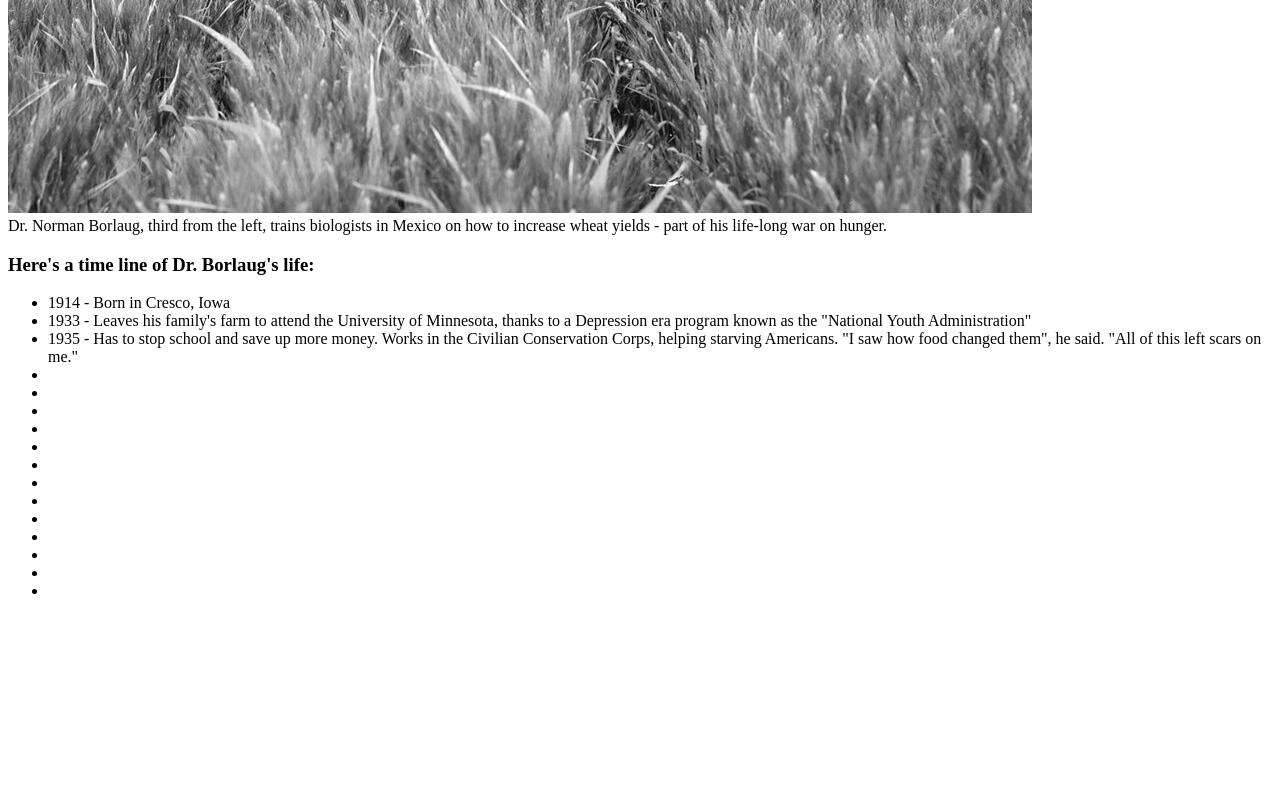
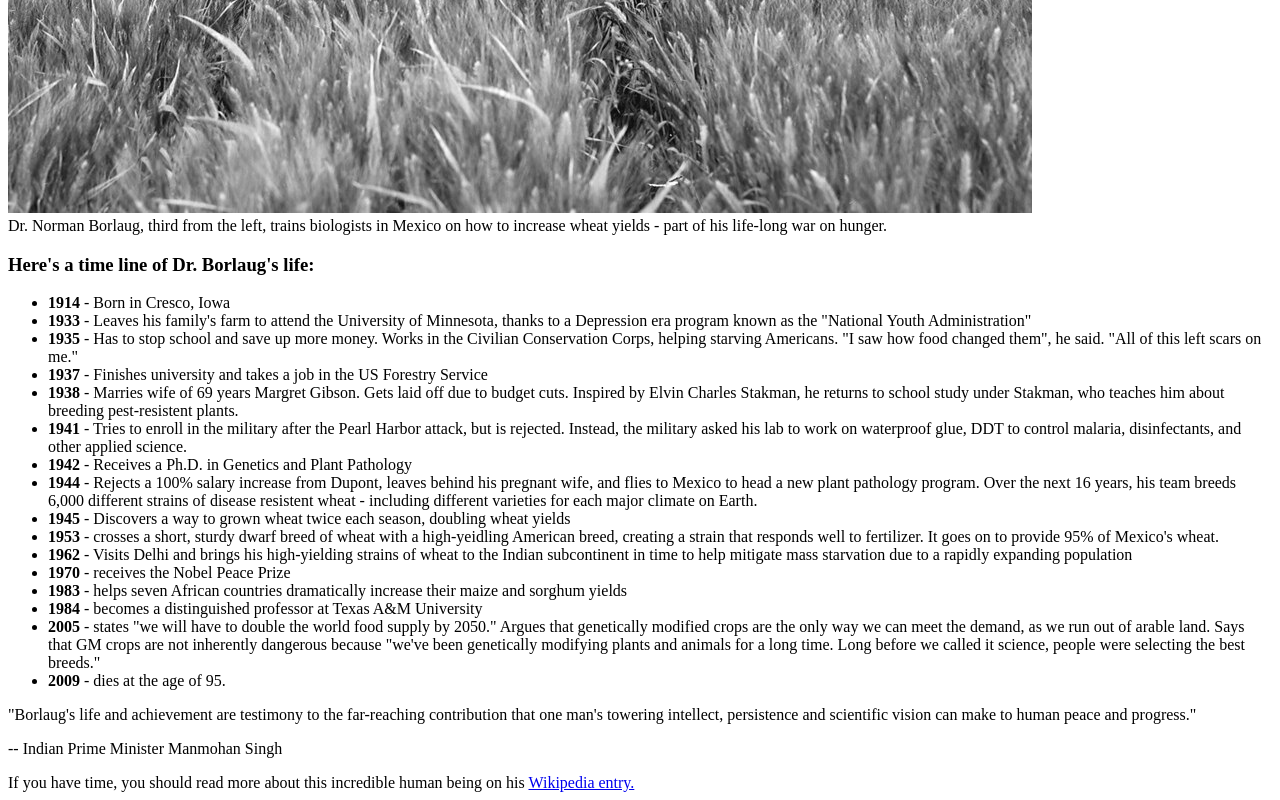
Before and after one commit to Mike-95/tribute-page, a plain HTML site: page index.html in a window 1280 px wide. Shown: the part 524-1324 px from the top of the page. Before the commit the page ends 1140 px from the top, so only its background shows below. Drawn offline with Linux system fonts and the light colour scheme.

Commit message:
completed html strcuture

```diff
--- a/index.html
+++ b/index.html
@@ -5,6 +5,8 @@
     <meta charset="UTF-8">
     <meta name="viewport" content="width=device-width, initial-scale=1.0">
     <title>Tribute page</title>
+
+    <link rel="stylesheet" href="styles.css">
 </head>
 
 <body>
@@ -19,28 +21,57 @@
         <div id="tribute-info">
             <h3 id="tribute-subject">Here's a time line of Dr. Borlaug's life:</h3>
             <ul>
-                <li>1914 - Born in Cresco, Iowa</li>
-                <li>1933 - Leaves his family's farm to attend the University of Minnesota, thanks to a Depression era
+                <li><strong>1914</strong> - Born in Cresco, Iowa</li>
+                <li><strong>1933</strong> - Leaves his family's farm to attend the University of Minnesota, thanks to a
+                    Depression era
                     program known as the "National Youth Administration"</li>
-                <li>1935 - Has to stop school and save up more money. Works in the Civilian Conservation Corps, helping
+                <li><strong>1935</strong> - Has to stop school and save up more money. Works in the Civilian
+                    Conservation Corps, helping
                     starving Americans. "I saw how food changed them", he said. "All of this left scars on me."</li>
-                <li></li>
-                <li></li>
-                <li></li>
-                <li></li>
-                <li></li>
-                <li></li>
-                <li></li>
-                <li></li>
-                <li></li>
-                <li></li>
-                <li></li>
-                <li></li>
-                <li></li>
+                <li><strong>1937</strong> - Finishes university and takes a job in the US Forestry Service</li>
+                <li><strong>1938</strong> - Marries wife of 69 years Margret Gibson. Gets laid off due to budget cuts.
+                    Inspired by Elvin
+                    Charles Stakman, he returns to school study under Stakman, who teaches him about breeding
+                    pest-resistent plants.</li>
+                <li><strong>1941</strong> - Tries to enroll in the military after the Pearl Harbor attack, but is
+                    rejected. Instead, the
+                    military asked his lab to work on waterproof glue, DDT to control malaria, disinfectants, and other
+                    applied science.</li>
+                <li><strong>1942</strong> - Receives a Ph.D. in Genetics and Plant Pathology</li>
+                <li><strong>1944</strong> - Rejects a 100% salary increase from Dupont, leaves behind his pregnant wife,
+                    and flies to
+                    Mexico to head a new plant pathology program. Over the next 16 years, his team breeds 6,000
+                    different strains of disease resistent wheat - including different varieties for each major climate
+                    on Earth.</li>
+                <li><strong>1945</strong> - Discovers a way to grown wheat twice each season, doubling wheat yields</li>
+                <li><strong>1953</strong> - crosses a short, sturdy dwarf breed of wheat with a high-yeidling American
+                    breed, creating a
+                    strain that responds well to fertilizer. It goes on to provide 95% of Mexico's wheat.</li>
+                <li><strong>1962</strong> - Visits Delhi and brings his high-yielding strains of wheat to the Indian
+                    subcontinent in time
+                    to help mitigate mass starvation due to a rapidly expanding population</li>
+                <li><strong>1970</strong> - receives the Nobel Peace Prize</li>
+                <li><strong>1983</strong> - helps seven African countries dramatically increase their maize and sorghum
+                    yields
+                </li>
+                <li><strong>1984</strong> - becomes a distinguished professor at Texas A&M University</li>
+                <li><strong> 2005</strong> - states "we will have to double the world food supply by 2050." Argues that
+                    genetically
+                    modified crops are the only way we can meet the demand, as we run out of arable land. Says that GM
+                    crops are not inherently dangerous because "we've been genetically modifying plants and animals for
+                    a long time. Long before we called it science, people were selecting the best breeds."</li>
+                <li><strong>2009</strong> - dies at the age of 95.</li>
             </ul>
+            <p class="quote">"Borlaug's life and achievement are testimony to the far-reaching contribution that one
+                man's towering
+                intellect, persistence and scientific vision can make to human peace and progress."</p>
+            <p class="author">-- Indian Prime Minister Manmohan Singh</p>
         </div>
     </main>
-
+    <footer>
+        If you have time, you should read more about this incredible human being on his <a id="tribute-link"
+            target="_blank" href="https://en.wikipedia.org/wiki/Norman_Borlaug">Wikipedia entry.</a>
+    </footer>
 </body>
 
 </html>
```
Also changed, not shown: styles.css (added), 1 other file.
